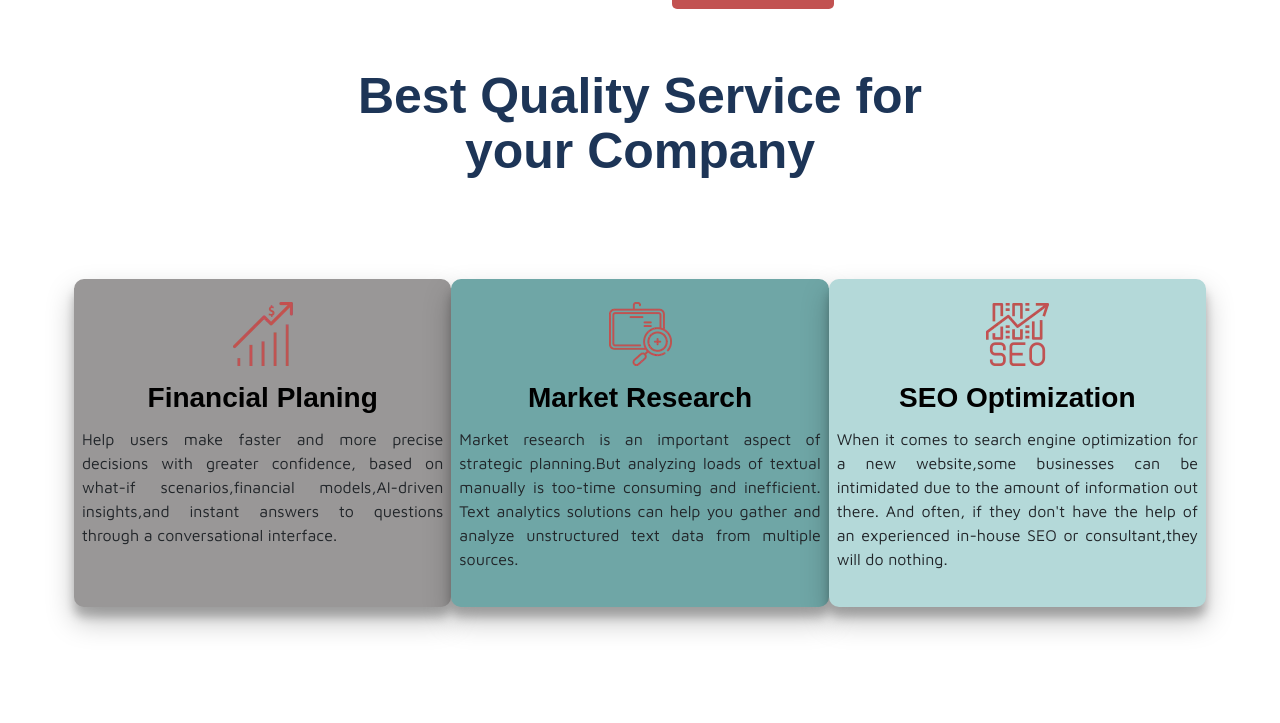
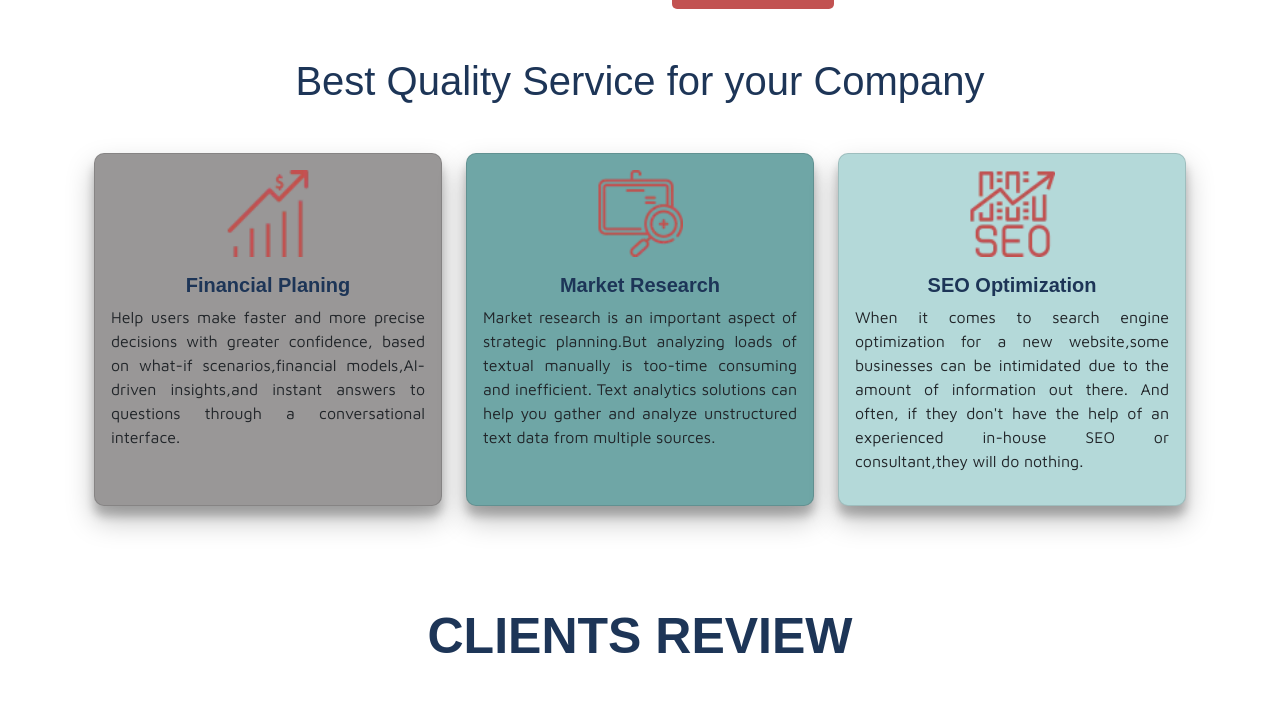
Before and after one commit to introtoxicXXl/assignment-1, a plain HTML site: page index.html in a window 1280 px wide. Shown: the part 1237-1960 px from the top of the page. Drawn offline with nearby package versions, Linux system fonts and the light colour scheme; a web font is replaced by a local one.

Commit message:
about section edit

```diff
--- a/css/style.css
+++ b/css/style.css
@@ -50,90 +50,23 @@ h1, h2, h3, h4,h5,h6{
 .company-text p{
   text-align: justify;
 }
-
-.about-us{
-  width: 100%;
-  height: 100vh;
-  margin-top: 60px;
-}
-.about-text h1{
-  text-align: center;
-  font-size: 50px;
-  color: #1d3557;
-  font-weight: 700;
-  line-height: 55px;
-  margin-bottom: 100px;
-}
-.about-box{
-  display: flex;
-  justify-content: space-between;
-  margin-top: 50px;
-}
 .box-1{
-  width: 30% ;
-  background-color: #999797;
-  border-radius: 10px;
-  padding: 20px;
+  background-color: #999797 !important;
+  border-radius: 10px !important;
   text-align: justify;
   box-shadow: rgba(0, 0, 0, 0.25) 0px 14px 28px, rgba(0, 0, 0, 0.22) 0px 10px 10px;
 }
 .box-2{
-  width: 30%;
-  background-color: #6FA6A6;
-  border-radius: 10px;
-  padding: 20px;
+  background-color: #6FA6A6 !important;
+  border-radius: 10px !important;
   text-align: justify;
   box-shadow: rgba(0, 0, 0, 0.25) 0px 14px 28px, rgba(0, 0, 0, 0.22) 0px 10px 10px;
 }
 .box-3{
-  width: 30%;
-  background-color: #B4D9D9;
-  border-radius: 10px;
-  padding: 20px;
+  background-color: #B4D9D9 !important;
+  border-radius: 10px !important;
   text-align: justify;
   box-shadow: rgba(0, 0, 0, 0.25) 0px 14px 28px, rgba(0, 0, 0, 0.22) 0px 10px 10px;
-}
-.box-1 img{
-  display: block;
-  margin: auto;
-  margin-top: 3px;
-  margin-bottom: 15px;
-}
-.box-2 img{
-  display: block;
-  margin: auto;
-  margin-top: 3px;
-  margin-bottom: 15px;
-}
-.box-3 img{
-  display: block;
-  margin: auto;
-  margin-top: 3px;
-  margin-bottom: 15px;
-}
-.box-1 h3{
-  color: #000;
-  font-weight: 700;
-  text-align: center;
-  margin-bottom: 12px;
-}
-.box-1 h3{
-  color: #000;
-  font-weight: 700;
-  text-align: center;
-  margin-bottom: 12px;
-}
-.box-2 h3{
-  color: #000;
-  font-weight: 700;
-  text-align: center;
-  margin-bottom: 12px;
-}
-.box-3 h3{
-  color: #000;
-  font-weight: 700;
-  text-align: center;
-  margin-bottom: 12px;
 }
 .clint-revw{
   width: 100%;
--- a/index.html
+++ b/index.html
@@ -55,34 +55,41 @@
     </div>
   </section>
 
-  <section class="about-us">
-    <div class="about-text">
-      <h1>Best Quality Service for <br> your Company</h1>
-    </div>
-    <div class="row row-cols-lg-3 row-cols-md-3 row-cols-sm-1 row-cols-1 about-box g-3">
-      <div class="box-1 col">
-        <img src="image/icon-1.png" alt="">
-        <h3>Financial Planing</h3>
-        <p>Help users make faster and more precise decisions with greater confidence, based on what-if
-          scenarios,financial models,AI-driven insights,and instant answers to questions through a conversational
-          interface.</p>
+  <section class="container my-5" id="about-us">
+    <h1 class="about-text text-center my-5">Best Quality Service for your Company</h1>
+    <div class="row row-cols-1 row-cols-md-3 g-4">
+      <div class="col">
+        <div class="card h-100 box-1 py-3">
+          <img src="image/icon-1.png" class="card-img-top w-25 m-auto" alt="...">
+          <div class="card-body">
+            <h5 class="card-title text-center fw-bold">Financial Planing</h5>
+            <p class="card-text">Help users make faster and more precise decisions with greater confidence, based on
+              what-if scenarios,financial models,AI-driven insights,and instant answers to questions through a
+              conversational interface.</p>
+          </div>
+        </div>
       </div>
-      <div class="box-2 col">
-        <img src="image/icon-2.png" alt="">
-        <h3>Market Research</h3>
-        <p>Market research is an important aspect of strategic planning.But analyzing loads of textual manually is
-          too-time consuming and inefficient. Text analytics solutions can help you gather and analyze unstructured text
-          data from multiple sources.</p>
+      <div class="col">
+        <div class="card h-100 box-2 py-3">
+          <img src="image/icon-2.png" class="card-img-top w-25 m-auto" alt="...">
+          <div class="card-body">
+            <h5 class="card-title text-center fw-bold">Market Research</h5>
+            <p class="card-text">Market research is an important aspect of strategic planning.But analyzing loads of
+              textual manually is too-time consuming and inefficient. Text analytics solutions can help you gather and
+              analyze unstructured text data from multiple sources.</p>
+          </div>
+        </div>
       </div>
-      <div class="box-3 col">
-        <img src="image/icon-3.png" alt="">
-        <h3>SEO Optimization</h3>
-        <p>When it comes to search engine optimization for a new website,some businesses can be intimidated due to the
-          amount of information out there. And often, if they don't have the help of an experienced in-house SEO or
-          consultant,they will do nothing.</p>
+      <div class="col">
+        <div class="card h-100 box-3 py-3">
+          <img src="image/icon-3.png" class="card-img-top w-25 m-auto" alt="...">
+          <div class="card-body">
+            <h5 class="card-title text-center fw-bold">SEO Optimization</h5>
+            <p class="card-text">When it comes to search engine optimization for a new website,some businesses can be intimidated due to the amount of information out there. And often, if they don't have the help of an experienced in-house SEO or consultant,they will do nothing.</p>
+          </div>
+        </div>
       </div>
     </div>
-
   </section>
 
   <section class="clint-revw">
```
